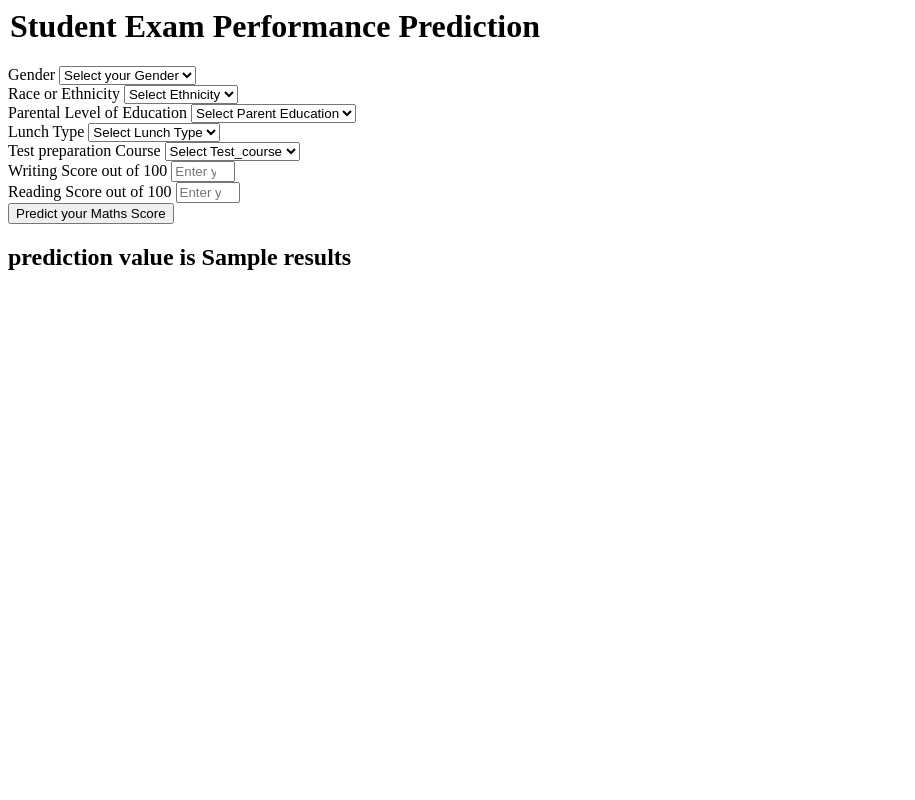
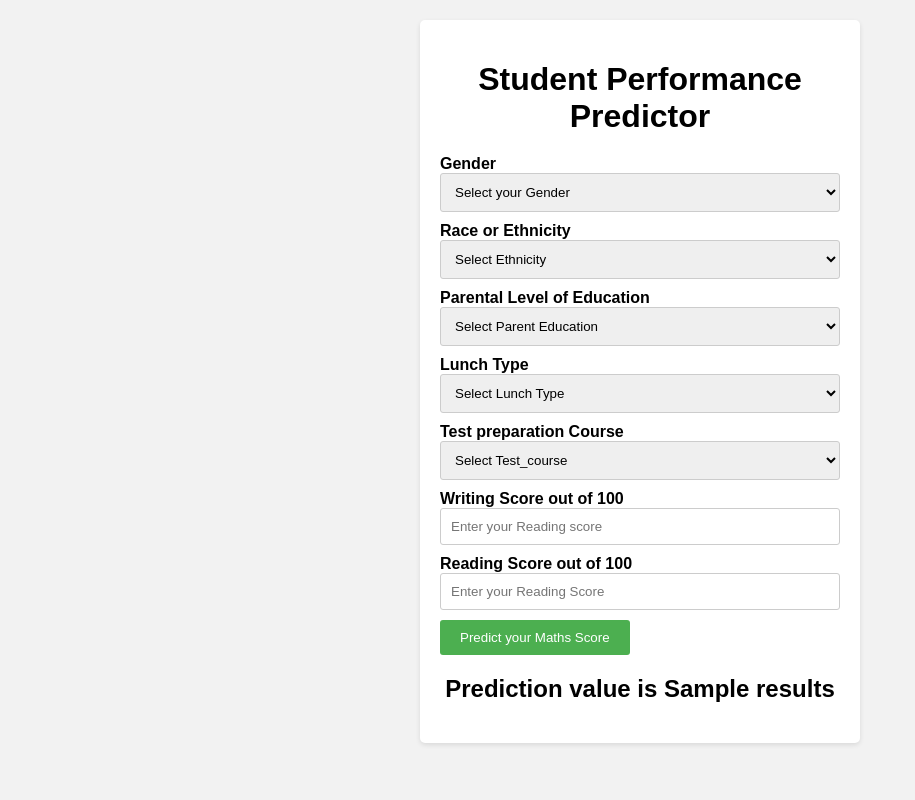
Before and after one commit to kandula-rakesh/MLOps, a Flask app: template templates/home.html in a window 1280 px wide. Shown: the whole page, without its empty margins (0-915 px from the left). Run offline with Flask 3, Linux system fonts and the light colour scheme; the template is opened without the code that fills it: most values are stand-ins (such as "Sample title", 1, 10 or a date in 2020).

Commit message:
Added: Styling to html page

```diff
--- a/templates/home.html
+++ b/templates/home.html
@@ -1,43 +1,75 @@
 <html>
+<head>
+    <style>
+        body {
+            font-family: Arial, sans-serif;
+            margin: 0;
+            padding: 20px;
+            background-color: #f2f2f2;
+        }
+
+        .login {
+            max-width: 400px;
+            margin: 0 auto;
+            background-color: #fff;
+            padding: 20px;
+            border-radius: 5px;
+            box-shadow: 0 2px 5px rgba(0, 0, 0, 0.1);
+        }
+
+        h1 {
+            text-align: center;
+            margin-bottom: 20px;
+        }
+
+        .form-label {
+            font-weight: bold;
+        }
+
+        .form-control {
+            width: 100%;
+            padding: 10px;
+            border-radius: 3px;
+            border: 1px solid #ccc;
+            margin-bottom: 10px;
+        }
+
+        .btn {
+            background-color: #4CAF50;
+            color: #fff;
+            padding: 10px 20px;
+            border: none;
+            border-radius: 3px;
+            cursor: pointer;
+        }
+
+        h2 {
+            text-align: center;
+            margin-top: 20px;
+        }
+    </style>
+</head>
 <body>
     <div class="login">
-
-
         <form action="{{ url_for('predict_datapoint')}}" method="post">
-        <h1>
-            <legend>Student Exam Performance Prediction</legend>
-        </h1>
+            <h1>Student Performance Predictor</h1>
             <div class="mb-3">
                 <label class="form-label">Gender</label>
-            <select class="form-control" name="gender" placeholder="Enter you Gender" required>
+                <select class="form-control" name="gender" placeholder="Enter your Gender" required>
                     <option class="placeholder" selected disabled value="">Select your Gender</option>
-                <option value="male">
-                    Male
-                </option>
-                <option value="female">
-                    Female
-                </option>
+                    <option value="male">Male</option>
+                    <option value="female">Female</option>
                 </select>
             </div>
             <div class="mb-3">
                 <label class="form-label">Race or Ethnicity</label>
-            <select class="form-control" name="ethnicity" placeholder="Enter you ethnicity" required>
+                <select class="form-control" name="ethnicity" placeholder="Enter your Ethnicity" required>
                     <option class="placeholder" selected disabled value="">Select Ethnicity</option>
-                <option value="group A">
-                    Group A
-                </option>
-                <option value="group B">
-                    Group B
-                </option>
-                <option value="group C">
-                    Group C
-                </option>
-                <option value="group D">
-                    Group D
-                </option>
-                <option value="group E">
-                    Group E
-                </option>
+                    <option value="group A">Group A</option>
+                    <option value="group B">Group B</option>
+                    <option value="group C">Group C</option>
+                    <option value="group D">Group D</option>
+                    <option value="group E">Group E</option>
                 </select>
             </div>
             <div class="mb-3">
@@ -100,12 +132,13 @@
                 <input class="form-control" type="number" name="writing_score"
                     placeholder="Enter your Reading Score" min='0' max='100' />
             </div>
+            <!-- Add styling for other form elements here -->
+
             <div class="mb-3">
                 <input class="btn btn-primary" type="submit" value="Predict your Maths Score" required />
             </div>
         </form>
-    <h2>
-        prediction value is {{results}}
-    </h2>
-   <body>
+        <h2>Prediction value is {{results}}</h2>
+    </div>
+</body>
 </html>
```
Lines whose indentation alone changed are shown as unchanged.
